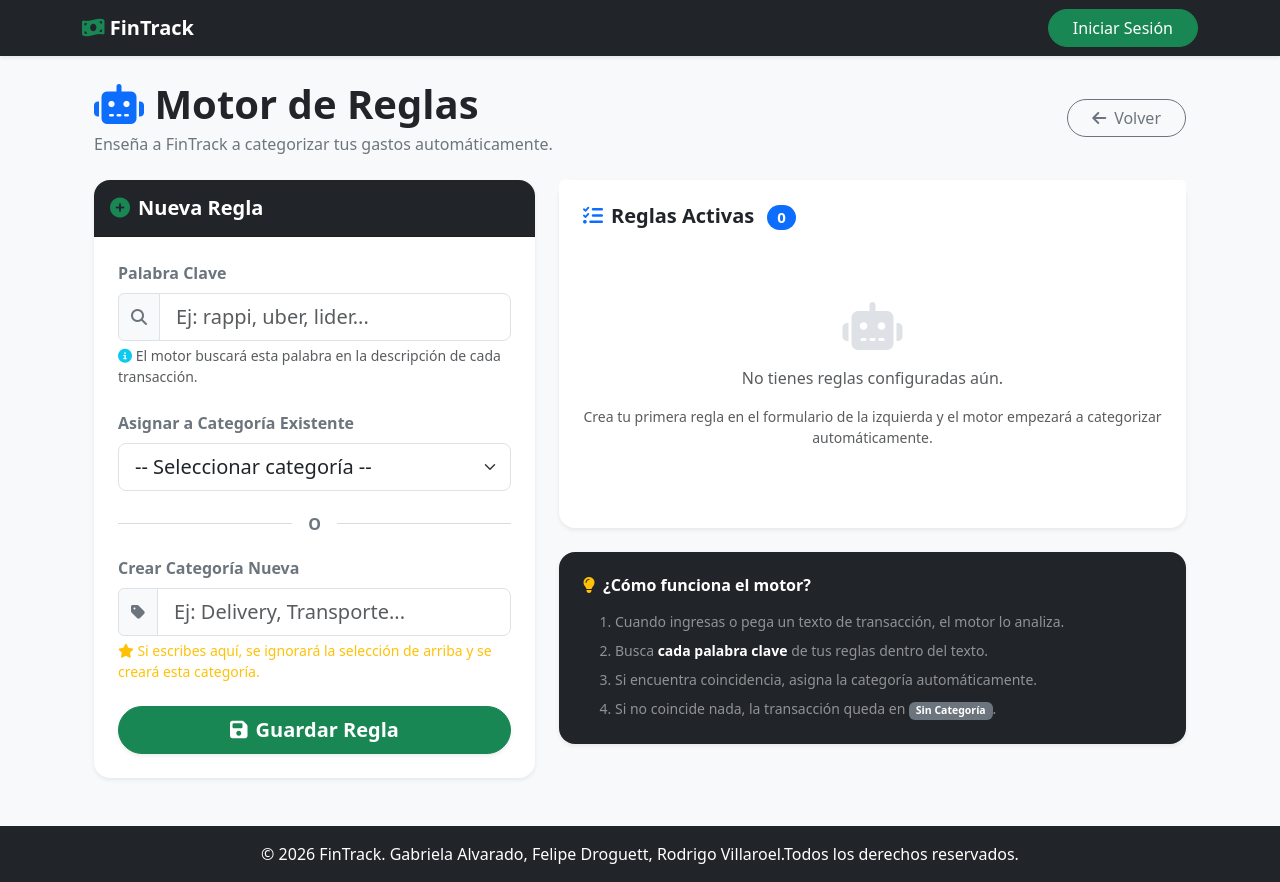
After one commit to Spectre-x46/FintrackProyecto, a Django app: template templates/reglas/reglas_list.html in a window 1280 px wide. The commit adds this page. Run offline with Django 3.2, Linux system fonts and the light colour scheme; the template is opened without the code that fills it, so the values that code supplies are empty; some libraries are stand-ins or nearby versions.

Commit message:
limpieza y documentación completa del código base

```diff
--- a/core/urls.py
+++ b/core/urls.py
@@ -1,9 +1,11 @@
 from django.contrib import admin
 from django.urls import include, path
-from core.views import dashboard, guardar_gasto, index
+from core.views import dashboard, guardar_gasto, index, reglas_list, eliminar_regla
 
 urlpatterns = [
     path('', index, name='index'),
     path('dashboard/', dashboard, name='dashboard'),
     path('guardar_gasto/', guardar_gasto, name='guardar_gasto'),
+    path('reglas/', reglas_list, name='reglas_list'),
+    path('reglas/eliminar/<int:regla_id>/', eliminar_regla, name='eliminar_regla'),
 ]
--- a/templates/base.html
+++ b/templates/base.html
@@ -37,6 +37,9 @@
             <li class="nav-item">
               <a class="nav-link" href="{% url 'guardar_gasto' %}">Añadir Transacción</a>
             </li>
+            <li class="nav-item">
+              <a class="nav-link" href="{% url 'reglas_list' %}"><i class="fa-solid fa-robot"></i> Motor de Reglas</a>
+            </li>
             <li class="nav-item dropdown ms-3">
               <a class="btn btn-outline-light rounded-pill px-3" href="#" role="button" data-bs-toggle="dropdown" aria-expanded="false">
                 <i class="fa-solid fa-user"></i> Hola, {{ user.username }}
@@ -64,6 +67,18 @@
     <script src="https://cdn.jsdelivr.net/npm/bootstrap@5.3.8/dist/js/bootstrap.bundle.min.js"></script>
 
     <div class="container mt-4">
+      <!-- Mensajes flash globales (success, error, warning) -->
+      {% if messages %}
+        <div class="mb-3">
+          {% for message in messages %}
+            <div class="alert alert-{{ message.tags }} alert-dismissible fade show rounded-4 shadow-sm" role="alert">
+              {{ message }}
+              <button type="button" class="btn-close" data-bs-dismiss="alert" aria-label="Close"></button>
+            </div>
+          {% endfor %}
+        </div>
+      {% endif %}
+
       {% block content %}
       <!-- Contenido específico de cada página -->
       {% endblock %}
--- /dev/null
+++ b/templates/reglas/reglas_list.html
@@ -0,0 +1,153 @@
+{% extends 'base.html' %}
+{% block content %}
+<div class="container mt-4 mb-5">
+
+  <div class="d-flex justify-content-between align-items-center mb-4">
+    <div>
+      <h1 class="fw-bold mb-1"><i class="fa-solid fa-robot text-primary"></i> Motor de Reglas</h1>
+      <p class="text-secondary mb-0">Enseña a FinTrack a categorizar tus gastos automáticamente.</p>
+    </div>
+    <a href="{% url 'dashboard' %}" class="btn btn-outline-secondary rounded-pill px-4">
+      <i class="fa-solid fa-arrow-left me-2"></i>Volver
+    </a>
+  </div>
+
+  <!-- Mensajes de feedback (éxito, error) -->
+  {% if messages %}
+    {% for message in messages %}
+      <div class="alert alert-{{ message.tags }} alert-dismissible fade show rounded-4 shadow-sm" role="alert">
+        <i class="fa-solid {% if message.tags == 'success' %}fa-circle-check{% elif message.tags == 'error' %}fa-circle-xmark{% else %}fa-triangle-exclamation{% endif %} me-2"></i>
+        {{ message }}
+        <button type="button" class="btn-close" data-bs-dismiss="alert" aria-label="Close"></button>
+      </div>
+    {% endfor %}
+  {% endif %}
+
+  <div class="row g-4">
+
+    <!-- COLUMNA IZQUIERDA: Formulario para crear nueva regla -->
+    <div class="col-lg-5">
+      <div class="card shadow-sm border-0 rounded-4 h-100">
+        <div class="card-header bg-dark text-white rounded-top-4 py-3">
+          <h5 class="mb-0 fw-bold"><i class="fa-solid fa-plus-circle me-2 text-success"></i>Nueva Regla</h5>
+        </div>
+        <div class="card-body p-4">
+          <form method="POST" action="{% url 'reglas_list' %}">
+            {% csrf_token %}
+
+            <div class="mb-4">
+              <label class="form-label fw-bold text-secondary">Palabra Clave</label>
+              <div class="input-group">
+                <span class="input-group-text bg-light"><i class="fa-solid fa-magnifying-glass text-secondary"></i></span>
+                <input type="text" class="form-control form-control-lg" name="palabra_clave"
+                  placeholder="Ej: rappi, uber, lider..."
+                  autocomplete="off" required />
+              </div>
+              <div class="form-text mt-1"><i class="fa-solid fa-circle-info text-info"></i> El motor buscará esta palabra en la descripción de cada transacción.</div>
+            </div>
+
+            <div class="mb-3">
+              <label class="form-label fw-bold text-secondary">Asignar a Categoría Existente</label>
+              <select name="categoria_id" class="form-select form-select-lg">
+                <option value="">-- Seleccionar categoría --</option>
+                {% for cat in categorias %}
+                  <option value="{{ cat.id }}">{{ cat.nombre }}</option>
+                {% endfor %}
+              </select>
+            </div>
+
+            <div class="d-flex align-items-center my-3 text-secondary">
+              <hr class="flex-grow-1"><span class="mx-3 fw-bold">O</span><hr class="flex-grow-1">
+            </div>
+
+            <div class="mb-4">
+              <label class="form-label fw-bold text-secondary">Crear Categoría Nueva</label>
+              <div class="input-group">
+                <span class="input-group-text bg-light"><i class="fa-solid fa-tag text-secondary"></i></span>
+                <input type="text" class="form-control form-control-lg" name="nueva_categoria"
+                  placeholder="Ej: Delivery, Transporte..." />
+              </div>
+              <div class="form-text mt-1 text-warning"><i class="fa-solid fa-star"></i> Si escribes aquí, se ignorará la selección de arriba y se creará esta categoría.</div>
+            </div>
+
+            <div class="d-grid mt-4">
+              <button type="submit" class="btn btn-success btn-lg rounded-pill fw-bold shadow-sm">
+                <i class="fa-solid fa-floppy-disk me-2"></i>Guardar Regla
+              </button>
+            </div>
+          </form>
+        </div>
+      </div>
+    </div>
+
+    <!-- COLUMNA DERECHA: Listado de reglas activas -->
+    <div class="col-lg-7">
+      <div class="card shadow-sm border-0 rounded-4">
+        <div class="card-header bg-white border-0 pt-4 px-4">
+          <h5 class="fw-bold mb-0"><i class="fa-solid fa-list-check me-2 text-primary"></i>Reglas Activas
+            <span class="badge text-bg-primary rounded-pill ms-2">{{ reglas|length }}</span>
+          </h5>
+        </div>
+        <div class="card-body p-3">
+          {% if reglas %}
+          <div class="table-responsive">
+            <table class="table table-hover align-middle mb-0">
+              <thead class="table-light">
+                <tr>
+                  <th class="ps-3">Si el texto contiene...</th>
+                  <th>→ Categoriza como</th>
+                  <th class="text-end pe-3">Acción</th>
+                </tr>
+              </thead>
+              <tbody>
+                {% for regla in reglas %}
+                <tr>
+                  <td class="ps-3">
+                    <code class="bg-light px-2 py-1 rounded text-primary fw-bold">{{ regla.palabra_clave }}</code>
+                  </td>
+                  <td>
+                    <span class="badge text-bg-info rounded-pill fs-6 px-3 py-2">
+                      <i class="fa-solid fa-tag me-1"></i>{{ regla.categoria_asignada.nombre }}
+                    </span>
+                  </td>
+                  <td class="text-end pe-3">
+                    <form method="POST" action="{% url 'eliminar_regla' regla.id %}"
+                      onsubmit="return confirm('¿Eliminar la regla para «{{ regla.palabra_clave }}»?')">
+                      {% csrf_token %}
+                      <button type="submit" class="btn btn-sm btn-outline-danger rounded-pill px-3">
+                        <i class="fa-solid fa-trash-can"></i>
+                      </button>
+                    </form>
+                  </td>
+                </tr>
+                {% endfor %}
+              </tbody>
+            </table>
+          </div>
+          {% else %}
+          <div class="text-center py-5 text-muted">
+            <i class="fa-solid fa-robot fa-3x mb-3" style="color:#dee2e6"></i>
+            <p class="fw-medium">No tienes reglas configuradas aún.</p>
+            <p class="small">Crea tu primera regla en el formulario de la izquierda y el motor empezará a categorizar automáticamente.</p>
+          </div>
+          {% endif %}
+        </div>
+      </div>
+
+      <!-- Card explicativa: cómo funciona -->
+      <div class="card shadow-sm border-0 rounded-4 mt-4 bg-dark text-white">
+        <div class="card-body p-4">
+          <h6 class="fw-bold mb-3"><i class="fa-solid fa-lightbulb text-warning me-2"></i>¿Cómo funciona el motor?</h6>
+          <ol class="mb-0 text-white-50 small">
+            <li class="mb-2">Cuando ingresas o pega un texto de transacción, el motor lo analiza.</li>
+            <li class="mb-2">Busca <strong class="text-white">cada palabra clave</strong> de tus reglas dentro del texto.</li>
+            <li class="mb-2">Si encuentra coincidencia, asigna la categoría automáticamente.</li>
+            <li>Si no coincide nada, la transacción queda en <span class="badge text-bg-secondary">Sin Categoría</span>.</li>
+          </ol>
+        </div>
+      </div>
+    </div>
+
+  </div>
+</div>
+{% endblock %}
```
Also changed, not shown: core/models.py (+11 -8 lines), core/motor_reglas.py (+20 -2 lines), core/views.py (+91 -21 lines), README.md.
